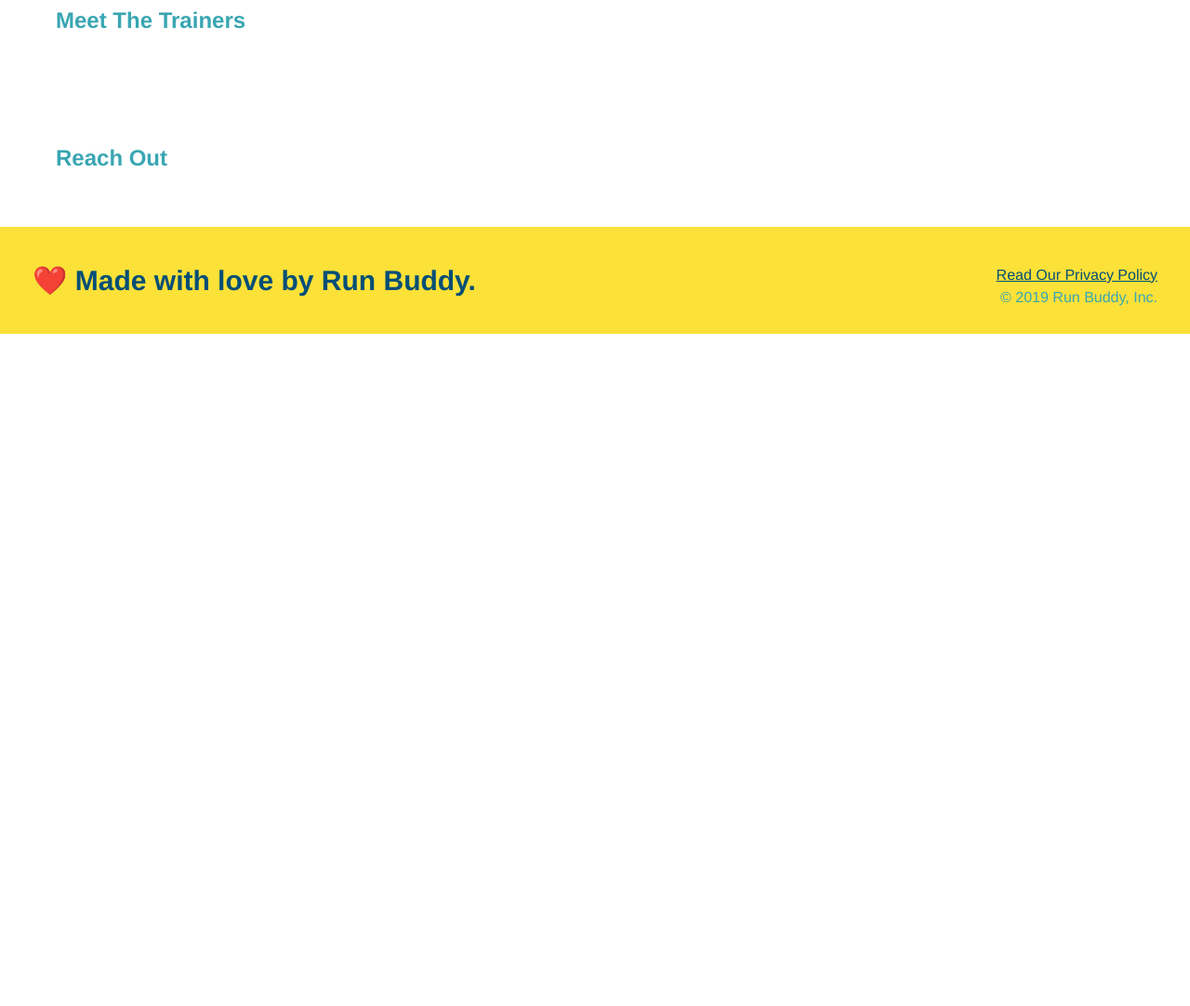
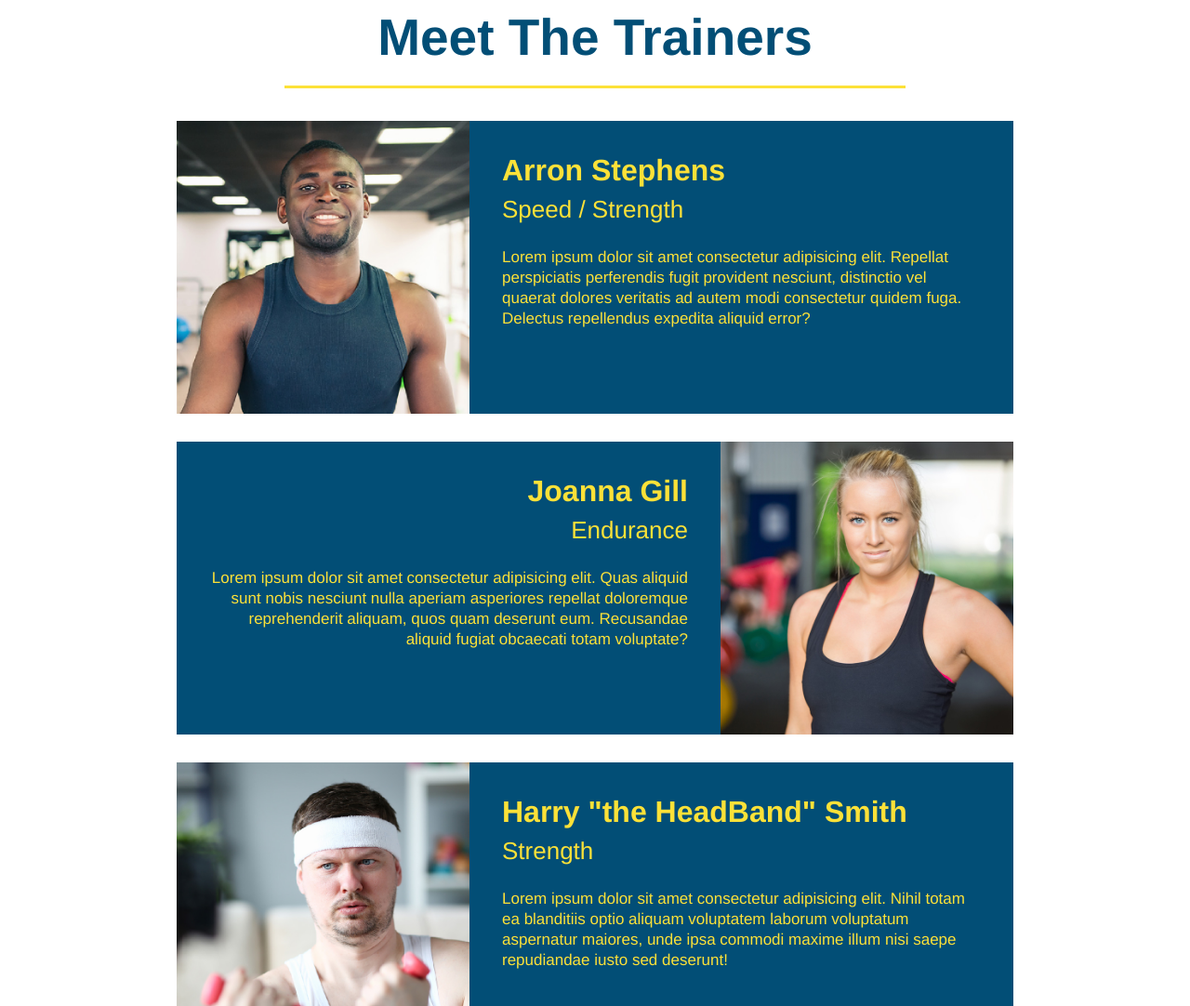
Before and after one commit to heatherjswift/run-buddy, a plain HTML site: page index.html in a window 1280 px wide. Shown: the part 2700-3782 px from the top of the page at 93% size. Before the commit the page ends 3059 px from the top, so only its background shows below. Drawn offline with Linux system fonts and the light colour scheme.

Commit message:
meet the trainers section

```diff
--- a/assets/css/style.css
+++ b/assets/css/style.css
@@ -120,6 +120,10 @@ body {
             margin: 0 auto;
         }
 
+        .steps {
+            text-align: center;
+            background: #fce138;
+        }
 
         .steps h2 {
             font-size: 55px;
@@ -153,6 +157,52 @@ body {
             font-size: 38px;
         }
 
+        .trainers {
+            text-align: center;
+        }
+
+        .trainer {
+            width: 900px;
+            margin: 0 auto 30px auto;
+            background: #024e76;
+            color: #fce138;
+            overflow: auto;
+        }
+
+        .trainer img {
+            width: 35%;
+            float: left;
+        }
+
+        .trainer-bio {
+            padding: 35px;
+            float: left;
+            width: 65%;
+        }
+            .trainer-bio h3 {
+                font-size: 32px;
+                margin-bottom: 8px;
+            }
+
+            .trainer-bio h4 {
+                font-weight: lighter;
+                font-size: 26px;
+                margin-bottom: 25px;
+            }
+
+            .trainer-bio p {
+                font-size: 17px;
+                line-height: 1.3;
+            }
+
+        .text-left {
+            text-align: left;
+        }
+
+        .text-right {
+            text-align: right;
+        }
+
     footer {
         background: #fce138;
         width: 100%;
--- a/index.html
+++ b/index.html
@@ -11,7 +11,9 @@
     <!-- navigation -->
     <header>
         <h1>
-        <a href="/">RUN BUDDY</a>
+            <a href="/">
+                RUN BUDDY
+            </a>
         </h1>
         <nav>
         <!--Unordered list element-->
@@ -71,7 +73,11 @@
   <section id="what-we-do" class="intro">
       <h2 class="section-title primary-border">What We Do</h2>
       <p>
-          butcher selfies chambray shabby chic gentrify readymade yr Echo Park XOXO Tumblr normcore Banksy direct trade Blue Bottle chillwave you probably haven't heard of them single-origin coffee Vice fanny pack fixie Odd Future Austin fingerstache pickled twee synth Wes Anderson Thundercats viral bitters flannel meggings narwhal Marfa Schlitz sustainable Intelligentsia umami deep v craft
+          butcher selfies chambray shabby chic gentrify readymade yr Echo Park XOXO Tumblr
+          normcore Banksy direct trade Blue Bottle chillwave you probably haven't heard of
+          them single-origin coffee Vice fanny pack fixie Odd Future Austin fingerstache pickled
+          twee synth Wes Anderson Thundercats viral bitters flannel meggings narwhal Marfa Schlitz
+          sustainable Intelligentsia umami deep v craft
       </p>
   </section>
 
@@ -105,8 +111,49 @@
   </section>
 
   <!-- "meet the trainers" section-->
-<section>
-    <h2>Meet The Trainers</h2>
+<section id="your-trainers" class="trainers">
+    <h2 class="section-title primary-border">Meet The Trainers</h2>
+
+    <!-- first trainer bio -->
+    <article class="trainer">
+        <img src="./assets/images/trainer-1.jpg" alt="Arron Stephens in his workout clothes, ready to pump iron" />
+        <div class= "trainer-bio text-left">
+            <h3>Arron Stephens</h3>
+            <h4>Speed / Strength</h4>
+            <p>
+                Lorem ipsum dolor sit amet consectetur adipisicing elit. Repellat perspiciatis perferendis fugit provident
+                nesciunt, distinctio vel quaerat dolores veritatis ad autem modi consectetur quidem fuga. Delectus
+                repellendus expedita aliquid error?
+            </p>
+        </div>
+    </article>
+
+    <!-- second trainer bio -->
+    <article class="trainer">
+        <div class="trainer-bio text-right">
+            <h3>Joanna Gill</h3>
+            <h4>Endurance</h4>
+            <p>
+                Lorem ipsum dolor sit amet consectetur adipisicing elit. Quas aliquid sunt nobis nesciunt nulla
+                aperiam asperiores repellat doloremque reprehenderit aliquam, quos quam deserunt eum. Recusandae
+                aliquid fugiat obcaecati totam voluptate?
+            </p>
+        </div>
+        <img src="./assets/images/trainer-2.jpg" alt="Joanna Gill cooling off after a workout" />
+    </article>
+
+    <!-- third trainer bio -->
+    <article class="trainer">
+        <img src="./assets/images/trainer-3.jpg" alt="Harry Smith wearing a headband and lifting comically small pink weights" />
+        <div class="trainer-bio text-left">
+            <h3>Harry "the HeadBand" Smith</h3>
+            <h4>Strength</h4>
+            <p>
+                Lorem ipsum dolor sit amet consectetur adipisicing elit. Nihil totam ea blanditiis optio aliquam voluptatem
+                laborum voluptatum aspernatur maiores, unde ipsa commodi maxime illum nisi saepe repudiandae iusto sed deserunt!
+            </p>
+        </div>
+    </article>
 </section>
 
 <!-- "reach out" section-->
```
Also changed, not shown: assets/images/trainer-1.jpg (added), assets/images/trainer-2.jpg (added), assets/images/trainer-3.jpg (added). Lines whose indentation alone changed are shown as unchanged.
